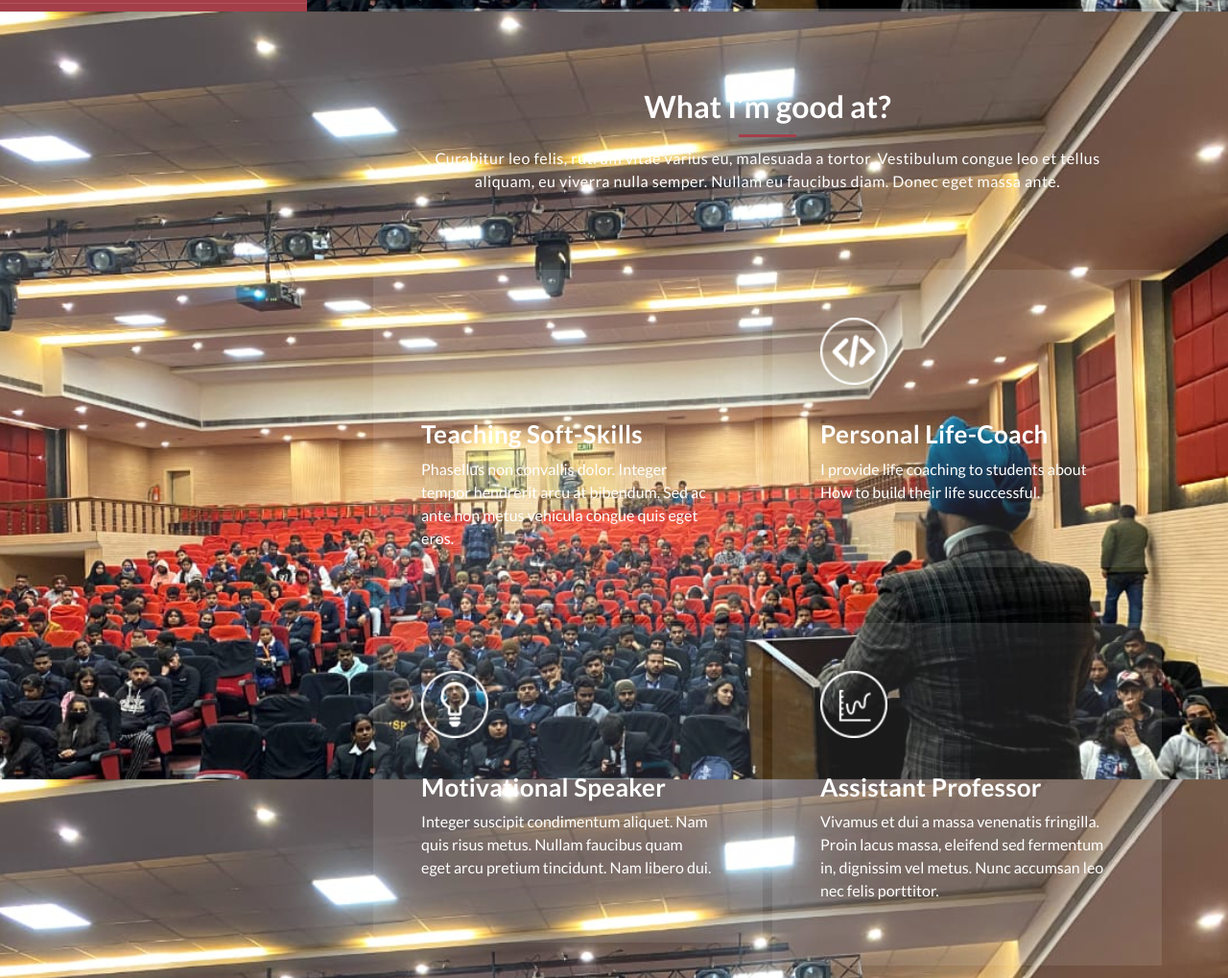
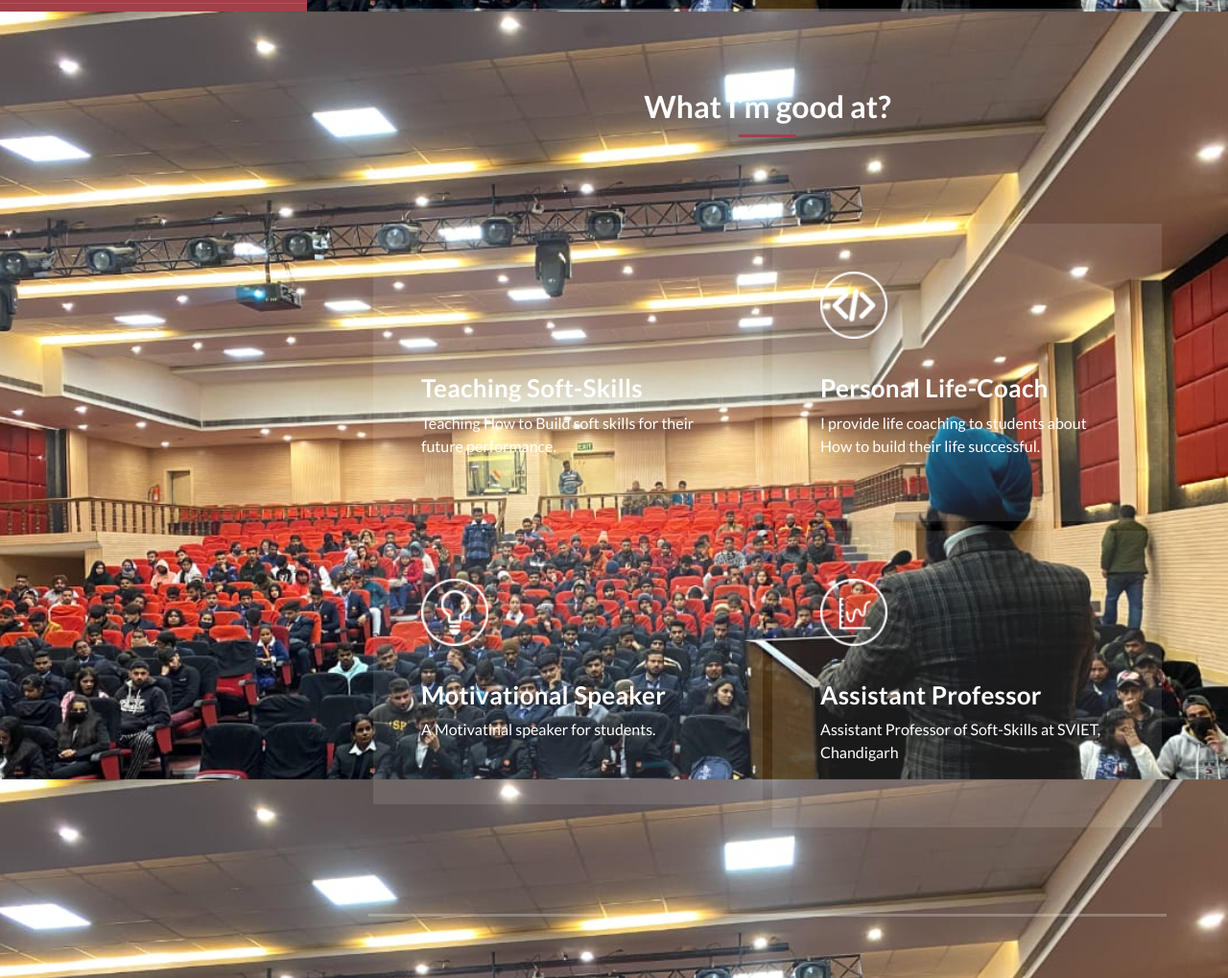
Before and after one commit to MrAbhi2k3/webbotaaryan, a plain HTML site: page index.html in a window 1280 px wide. Shown: the part 788-1807 px from the top of the page at 96% size. Drawn offline with Linux system fonts and the light colour scheme.

Commit message:
Update index.html

```diff
--- a/index.html
+++ b/index.html
@@ -137,11 +137,11 @@ https://templatemo.com/tm-531-reflux
           <div class="section-heading">
             <h2>What I’m good at?</h2>
             <div class="line-dec"></div>
-            <span
+            <!--<span
               >Curabitur leo felis, rutrum vitae varius eu, malesuada a tortor.
               Vestibulum congue leo et tellus aliquam, eu viverra nulla semper.
               Nullam eu faucibus diam. Donec eget massa ante.</span
-            >
+            >-->
           </div>
           <div class="row">
             <div class="col-md-6">
@@ -149,9 +149,7 @@ https://templatemo.com/tm-531-reflux
                 <div class="first-service-icon service-icon"></div>
                 <h4>Teaching Soft-Skills</h4>
                 <p>
-                  Phasellus non convallis dolor. Integer tempor hendrerit arcu
-                  at bibendum. Sed ac ante non metus vehicula congue quis eget
-                  eros.
+                  Teaching How to Build soft skills for their future performance.
                 </p>
               </div>
             </div>
@@ -169,9 +167,7 @@ https://templatemo.com/tm-531-reflux
                 <div class="third-service-icon service-icon"></div>
                 <h4>Motivational Speaker</h4>
                 <p>
-                  Integer suscipit condimentum aliquet. Nam quis risus metus.
-                  Nullam faucibus quam eget arcu pretium tincidunt. Nam libero
-                  dui.
+                  A Motivatinal speaker for students.
                 </p>
               </div>
             </div>
@@ -180,9 +176,7 @@ https://templatemo.com/tm-531-reflux
                 <div class="fourth-service-icon service-icon"></div>
                 <h4>Assistant Professor</h4>
                 <p>
-                  Vivamus et dui a massa venenatis fringilla. Proin lacus massa,
-                  eleifend sed fermentum in, dignissim vel metus. Nunc accumsan
-                  leo nec felis porttitor.
+                  Assistant Professor of Soft-Skills at SVIET, Chandigarh
                 </p>
               </div>
             </div>
@@ -289,7 +283,7 @@ https://templatemo.com/tm-531-reflux
                         ><i class="fa fa-search"></i
                       ></a>
                       <h4>Item Third</h4>
-                      <span>customize anything</span>
+                      <span>Achieve Something</span>
                     </figcaption>
                   </figure>
                 </div>
@@ -325,7 +319,6 @@ https://templatemo.com/tm-531-reflux
                         ><i class="fa fa-search"></i
                       ></a>
                       <h4>Fifth Awesome</h4>
-                      <span>Ut sollicitudin risus</span>
                     </figcaption>
                   </figure>
                 </div>
```
